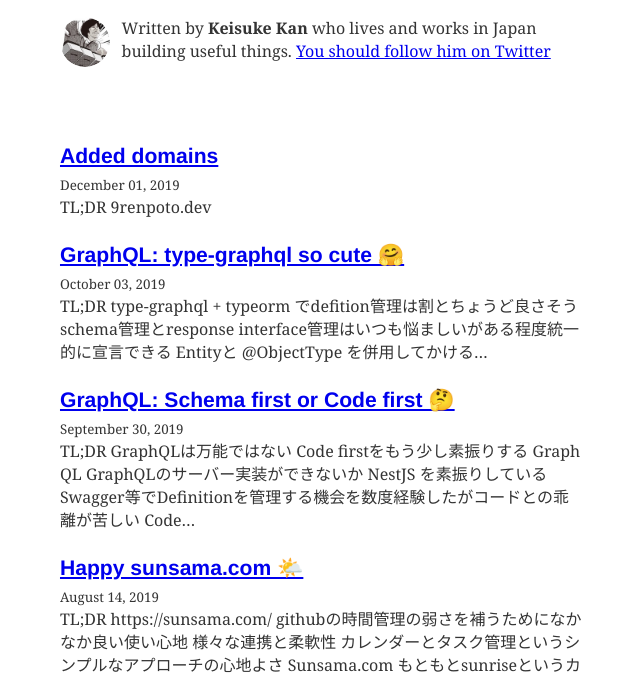
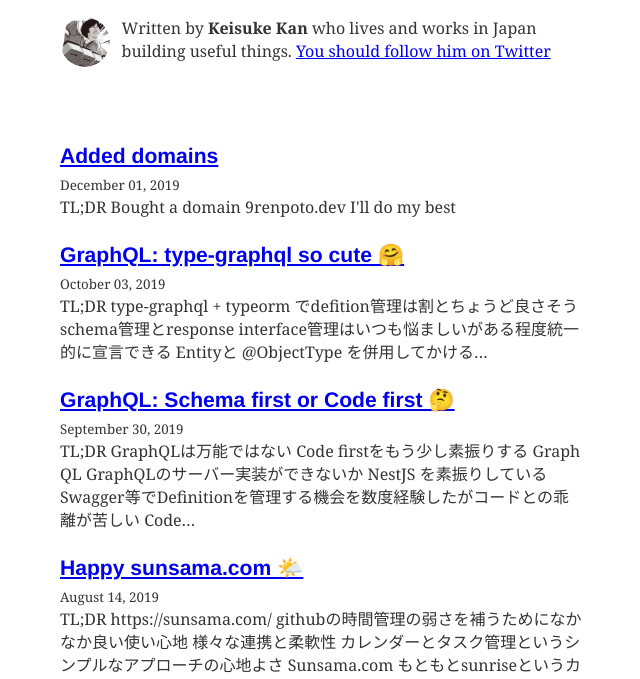
Before and after one commit to 9renpoto/frontend, a Gatsby site in the folder apps/blog/: page / in a window 1280 px wide. Shown: the part 111-790 px from the top of the page, without its empty margins (319-959 px from the left). Built offline with nearby package versions, Linux system fonts and the light colour scheme; Gatsby itself is replaced by a stand-in of ours; some packages are replaced by stand-ins of ours; no server answers; what react-instantsearch-dom would draw is missing.

Commit message:
Added memo

```diff
--- a/apps/blog/content/blog/2019/12/01/domains.md
+++ b/apps/blog/content/blog/2019/12/01/domains.md
@@ -5,4 +5,5 @@ date: '2019-12-01T12:00:00+09:00'
 
 # TL;DR
 
-- `9renpoto.dev`
+- Bought a domain `9renpoto.dev`
+- I'll do my best
```
